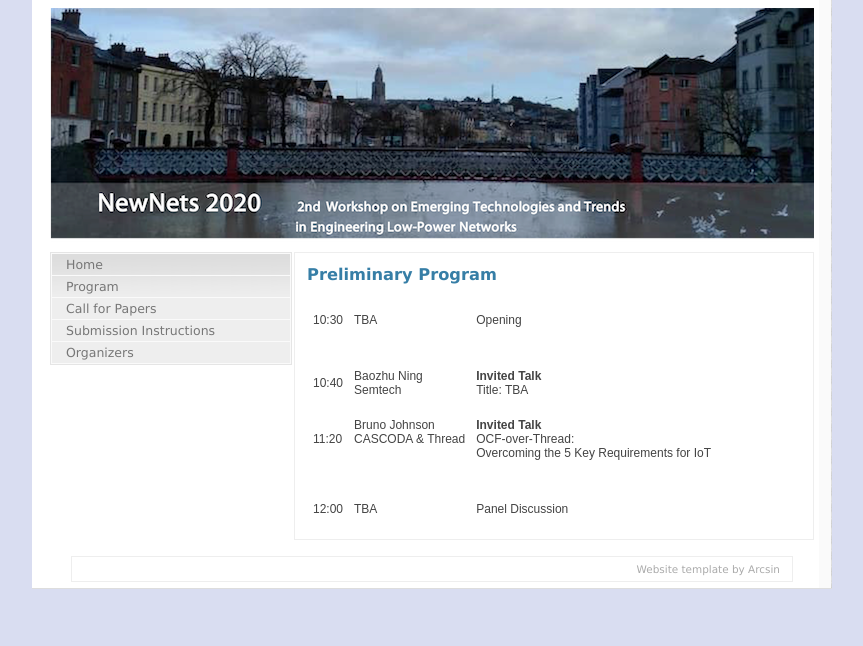
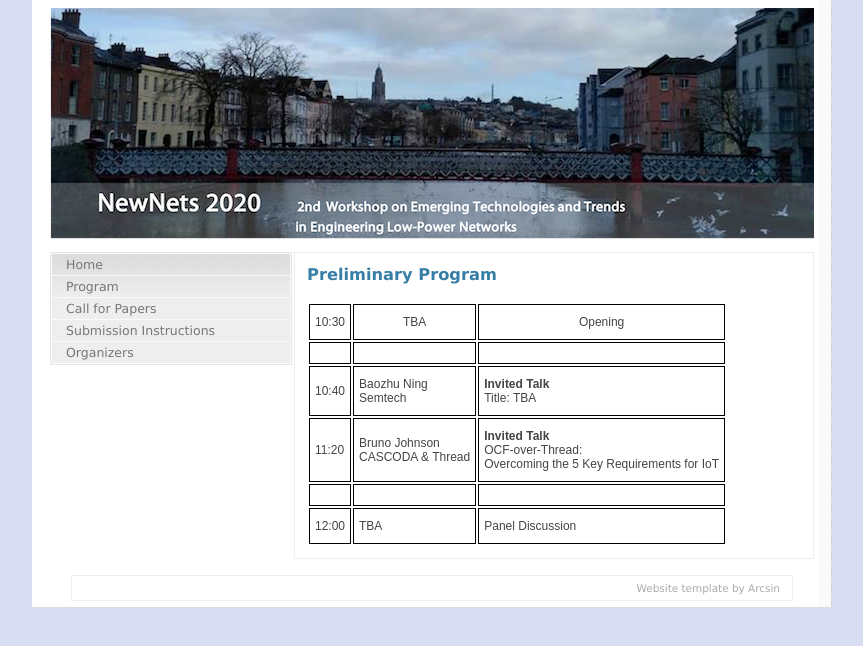
Before and after one commit to newnets2020/newnets2020, a plain HTML site: page program.html in a window 1280 px wide. Shown: the whole page, without its empty margins (208-1071 px from the left). Drawn offline with Linux system fonts and the light colour scheme.

Commit message:
Update default.css

```diff
--- a/default.css
+++ b/default.css
@@ -252,12 +252,12 @@ form {
   padding-bottom: 0.4em;
 }
 
-.tg  {
-	border-collapse:collapse;border-spacing:0;
-}
-.tg td{border-color:transparent;border-style:solid;border-width:1px;font-family:Arial, sans-serif;font-size:12px;
+<style type="text/css">
+.tg  {border-collapse:collapse;border-spacing:0;}
+.tg td{border-color:black;border-style:solid;border-width:1px;font-family:Arial, sans-serif;font-size:12px;
   overflow:hidden;padding:10px 5px;word-break:normal;}
-.tg th{border-color:transparent;border-style:solid;border-width:1px;font-family:Arial, sans-serif;font-size:12px;
+.tg th{border-color:black;border-style:solid;border-width:1px;font-family:Arial, sans-serif;font-size:12px;
   font-weight:normal;overflow:hidden;padding:10px 5px;word-break:normal;}
-.tg .tg-gx32{font-family:Arial, Helvetica, sans-serif !important;;text-align:left;vertical-align:top}
-.tg .tg-0lax{text-align:left;vertical-align:top}
+.tg .tg-w5vu{background-color:#000000;border-color:#000000;font-family:Arial, Helvetica, sans-serif !important;;font-size:12px;
+  text-align:left;vertical-align:top}
+</style>
```
